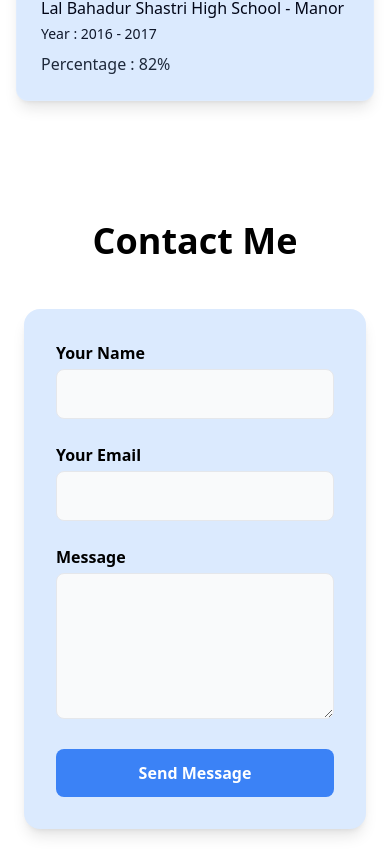
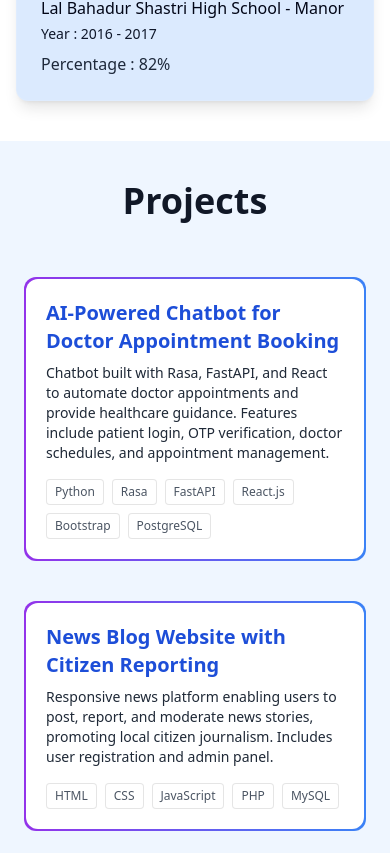
Before and after one commit to asmita-dhadpi/my-portfolio, a React (Vite) app: page / in a window 390 px wide. Shown: the part 3831-4684 px from the top of the page. Built offline with nearby package versions, Linux system fonts and the light colour scheme.

Commit message:
Project section added

```diff
--- a/src/App.jsx
+++ b/src/App.jsx
@@ -7,6 +7,7 @@ import EducationTimeline from "./components/EducationTimeline ";
 import Contact from "./components/Contact";
 import Footer from "./components/Footer";
 import BackToTop from "./components/BackToTop";
+import Projects from "./components/Projects";
 
 const App = () => {
   // THEME STATE
@@ -37,6 +38,7 @@ const App = () => {
       <About />
       <Experience />
       <EducationTimeline/>
+      <Projects/>
       <Contact/>
       <Footer/>
       <BackToTop/>
--- a/src/components/Navbar.jsx
+++ b/src/components/Navbar.jsx
@@ -9,6 +9,7 @@ const Navbar = ({ theme, toggleTheme }) => {
     { id: "about", label: "About" },
     { id: "experience", label: "Experience" },
     { id: "education", label: "Education" },
+    { id: "projects", label: "Projects" },
     { id: "contact", label: "Contact Me" },
   ];
 
--- /dev/null
+++ b/src/components/ProjectCard.jsx
@@ -0,0 +1,34 @@
+import React from "react";
+
+const ProjectCard = ({ project }) => {
+  return (
+    <div
+      className="
+        group relative p-[2px] rounded-xl cursor-pointer
+        bg-gradient-to-r from-purple-600 to-blue-500
+        hover:from-blue-500 hover:to-purple-600 transition-all duration-500
+      "
+    >
+      <div className="bg-white dark:bg-[#0d0d0d]  rounded-xl p-5 h-full group-hover:shadow-lg group-hover:shadow-purple-500/20 transition-all duration-500">
+        {/* Content */}
+        <h3 className="text-xl font-bold  text-blue-700 dark:text-purple-400">{project.title}</h3>
+        <p className="text-gray-800 dark:text-gray-300 mt-2 text-sm ">
+          {project.longDesc}
+        </p>
+        {/* Tech stack */}
+        <div className="flex flex-wrap gap-2 mt-4">
+          {project.tech.map((item, i) => (
+            <span
+              key={i}
+              className="text-xs px-2 py-1 rounded text-gray-600 dark:text-gray-400 bg-white/5 border border-black/10 dark:border-white/10"
+            >
+              {item}
+            </span>
+          ))}
+        </div>
+      </div>
+    </div>
+  );
+};
+
+export default ProjectCard;
--- /dev/null
+++ b/src/components/Projects.jsx
@@ -0,0 +1,41 @@
+import React, { useState } from "react";
+import ProjectCard from "./ProjectCard";
+const projectList = [
+  {
+    id: 1,
+    title: "AI-Powered Chatbot for Doctor Appointment Booking",
+    longDesc:
+      "Chatbot built with Rasa, FastAPI, and React to automate doctor appointments and provide healthcare guidance. Features include patient login, OTP verification, doctor schedules, and appointment management.",
+    tech: ["Python", "Rasa", "FastAPI", "React.js","Bootstrap","PostgreSQL"],
+
+  },
+  {
+    id: 2,
+    title: "News Blog Website with Citizen Reporting",
+    longDesc:
+      "Responsive news platform enabling users to post, report, and moderate news stories, promoting local citizen journalism. Includes user registration and admin panel.",
+    tech: ["HTML", "CSS", "JavaScript", "PHP","MySQL"],
+  },
+
+];
+const Projects = () => {
+
+  return (
+    <section id="projects" className="w-full py-10 px-6 bg-blue-50 dark:bg-slate-900 ">
+      <h2 className="text-4xl font-bold text-center mb-14 text-gray-900 dark:text-gray-100">
+        Projects
+      </h2>
+
+      {/* Grid */}
+      <div className="grid md:grid-cols-2 lg:grid-cols-2 gap-10 max-w-6xl mx-auto align-middle">
+        {projectList.map((project) => (
+          <ProjectCard key={project.id} project={project} />
+        ))}
+      </div>
+
+
+    </section>
+  );
+};
+
+export default Projects;
```
